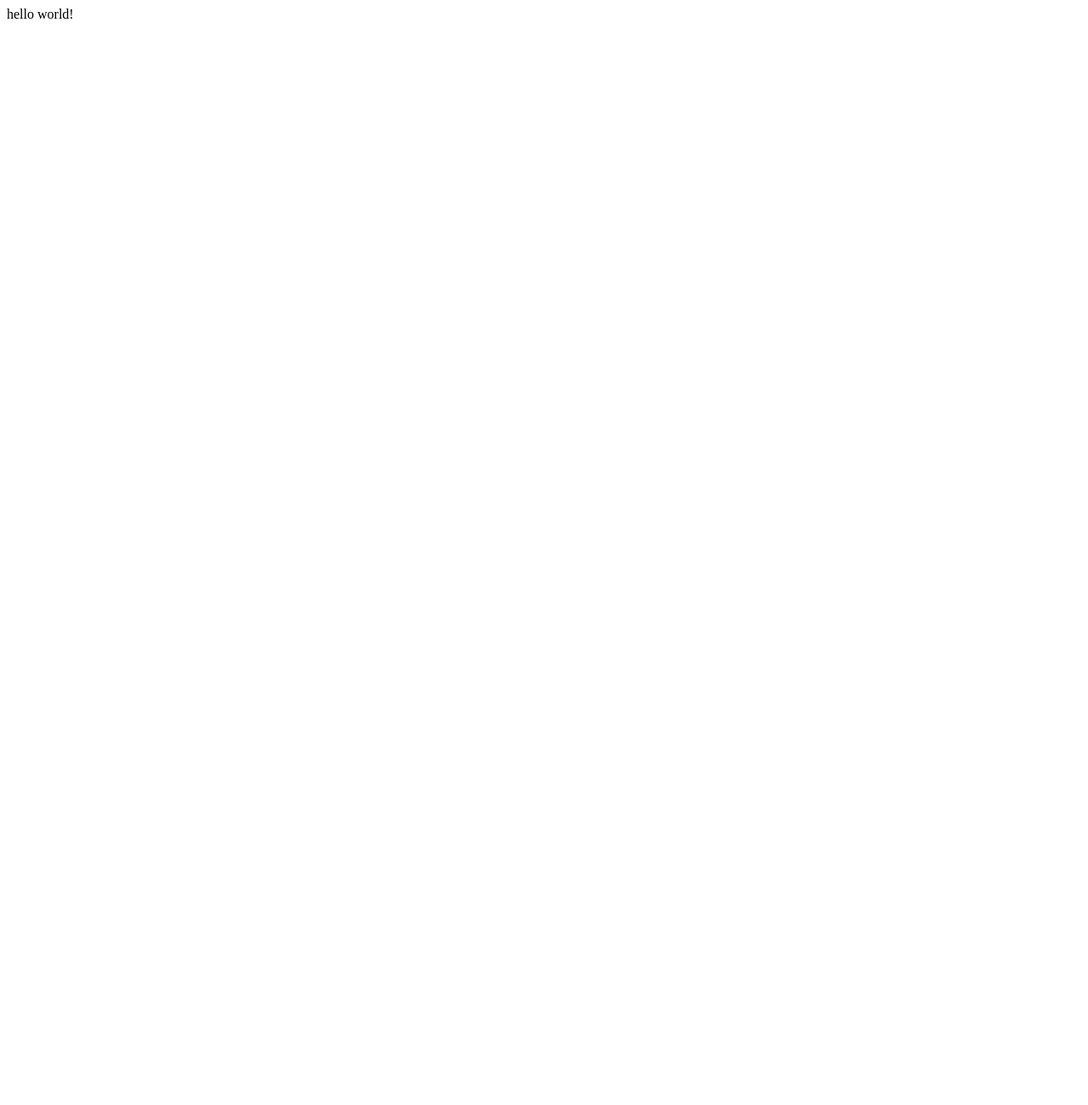
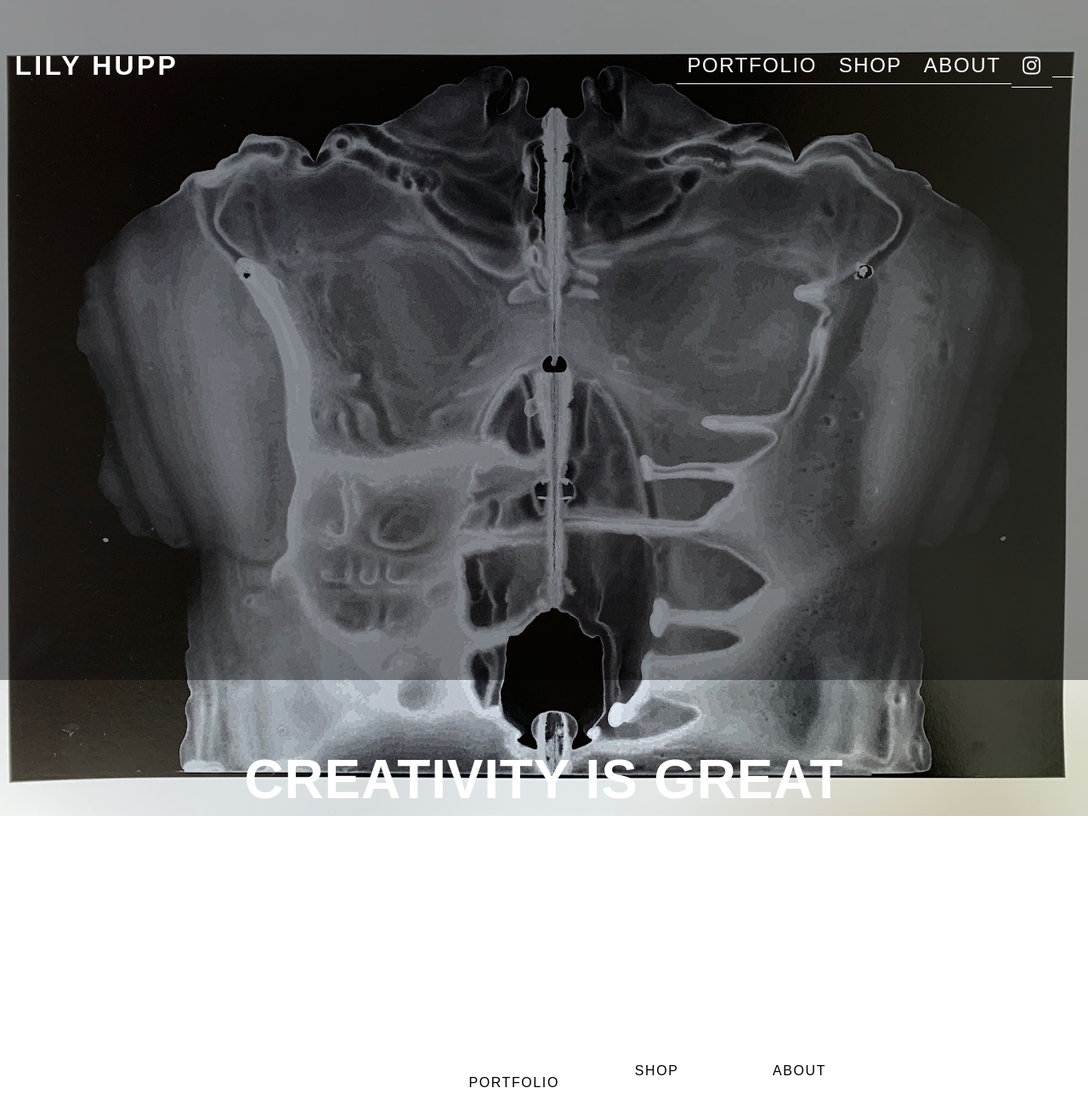
Before and after one commit to lahupp/bingo, a plain HTML site: page index.html in a window 1280 px wide. Shown: the top 1300 px of the page at 85% size. Before the commit the page ends 800 px from the top, so only its background shows below. Drawn offline with Linux system fonts and the light colour scheme.

Commit message:
fixing stuff 1

```diff
--- a/css/styles.css
+++ b/css/styles.css
@@ -0,0 +1,290 @@
+/*basic styles*/
+html{
+    font-size:100%;
+    line-height: 1.5rem;
+    box-sizing: border-box;
+    font-family: Arial, Helvetica, sans-serif;
+}
+
+body{
+    margin: 0 auto;
+    padding: 0;
+    min-height: 100%;
+}
+
+*,*::before,*::after{
+    box-sizing: inherit;
+}
+
+img, video{
+    width: 100%;
+    height: auto;
+    display: block;
+}
+
+/* begin header navbar styles */
+.nav-bar {
+    display: flex;
+    flex-wrap: wrap;
+    justify-content: center;
+    align-items: center;
+    line-height:1rem;
+    overflow: hidden;
+    background-attachment: white;
+}
+
+.logo, .nav-menu{
+    text-transform: uppercase;
+}
+.logo, .nav-item{
+    white-space: nowrap;
+}
+
+.nav-menu{
+    list-style: none;
+    display: flex;
+    flex-wrap: wrap;
+    justify-content: space-evenly;
+    align-items: center;
+    padding: 0;
+    margin: 0;
+}
+
+.nav-item{
+    flex: 1 0 33.3%;
+    text-align: center;
+}
+
+.social-nav-item{
+    flex: 1 1 10%;
+}
+
+.logo a, .nav-menu a{
+    display: block;
+    text-decoration: none;
+    letter-spacing: 0.2rem;
+    padding: 0.8rem;
+    color: #000;
+}
+
+.logo a{
+    font-weight:700;
+    font-size: 2rem;
+}
+
+.nav-menu a{
+    font-weight: 400;
+    letter-spacing: 0.1rem;
+    border-bottom: 1px solid #ffffff;
+    transition: all ease 0;
+}
+
+.nav-menu a:hover{
+    border-bottom: 1px solid black;
+}
+
+/* hero header navbar changes */
+
+.hero-nav{
+    background: none;
+    grid-column: 1/-1;
+    grid-row: 1/ -1;
+    background: none;
+    align-content: top;
+    z-index: 10;
+}
+
+.hero-nav .logo a,
+.hero-nav .nav-menu a {
+ color: white;
+}
+
+.hero-nav .nav-menu a:hover{
+border-bottom:1px solid #ffffff
+}
+
+.hero-nav .nav-menu a{
+    border-bottom: 1p solid rgba(0, 0, 0, 0);
+}
+
+/* Homepage here */
+
+.hero-box {
+    display: grid;
+    grid-template-columns: 1fr;
+    grid-template-rows: 1fr;
+    grid-gap: 0px;
+    align-content: center;
+    justify-content: center;
+    align-items: start;
+    height: 100%;
+  }
+
+  .hero-image-box {
+    height: 100vh;
+    max-width: 100%;
+    display: grid;
+    grid-column: 1 / -1;
+    grid-row: 1 / -1;
+  }
+
+  .hero-image-box::after {
+    content: "";
+    background-color: rgba(0, 0, 0, 0.4);
+    height: 100%;
+    width: 100%;
+    position: absolute;
+    top: 0;
+    left: 0;
+  }
+
+  .hero-img,
+  .hero-video {
+    width: 100%;
+    height: 100%;
+    object-fit: cover;
+  }
+
+/*.hero-video {
+   background-color: black;
+   background-image: url("img/2d.jpg");
+   background-repeat: no-repeat;
+   background-size: cover;
+   background-position: center;
+}*/
+
+.hero-text-box {
+    grid-row: 1 / -1;
+    grid-column: 1 / -1;
+    align-self: center;
+    padding: 1rem;
+    z-index: 10;
+    text-align: center;
+  }
+
+.hero-heading {
+    font-size: 1.5rem;
+    letter-spacing: 0.05rem;
+    font-weight: bold;
+    text-transform: uppercase;
+    color: white;
+}
+
+.hero-text {
+    font-size: 1rem;
+    margin-top: 0.5rem;
+    color:white
+}
+
+.hero-button{
+    display: inline-block;
+    padding: 0.75rem 2rem;
+    background: none;
+    color: white;
+    font-size: 1.2rem;
+    font-weight: bold;
+    border: 1px solid white;
+    border-radius: 5px;
+    margin-top: 2rem;
+}
+
+.hero-button:hover{
+    transform: scale(0.95);
+}
+
+.hero-button:active{
+    background: rgba(0, 0, 0, 0,3);
+}
+
+/* foter nav extra styles */
+.footer-logo {
+    white-space: nowrap;
+  }
+
+  .footer-social {
+    display: flex;
+    justify-content: center;
+    padding-top: 3rem;
+  }
+
+  .footer-social a {
+    color: black;
+    padding: 0 1rem;
+  }
+
+  .footer-copyright {
+    text-align: center;
+    padding-bottom: 6rem;
+  }
+
+
+/* add media queries for large screens */
+
+@media (min-width: 600px) {
+    .nav-bar{
+        line-height: 1.5rem;
+
+    }
+    .nav-menu{
+        padding: 0 1rem;
+    }
+    .nav-item{
+        flex: 1 1;
+    }
+    .hero-nav{
+        padding-bottom: 1rem;
+    }
+    .hero-heading{
+        font-size: 4rem;
+        line-height: 4rem;
+    }
+
+    .hero-text-box {
+        padding: 2rem;
+    }
+
+    .hero-text {
+        font-size: 2rem;
+        line-height: 2rem;
+    }
+    .footer-nav {
+        padding-top: 2rem;
+      }
+      .footer-logo {
+        flex-basis: 100%;
+      }
+}
+
+@media (min-width: 920px) {
+    body {
+        max-width: 1400px;
+    }
+
+    .hero-body {
+        max-width: unset;
+    }
+
+    .nav-bar{
+        justify-content: space-between;
+        padding: 1rem 0;
+        margin: 1rem auto 2rem auto;
+        line-height: 1rem;
+    }
+    .nav-menu{
+        width: auto;
+        justify-self: end;
+    }
+
+    .logo{
+        margin: 0 0 0 0.3rem;
+        justify-self: start;
+    }
+
+    .hero-nav{
+        width: 100%;
+    }
+
+    .footer-nav{
+        justify-content: space-evenly;
+    }
+}
--- a/index.html
+++ b/index.html
@@ -1 +1,51 @@
-hello world!
+<!DOCTYPE html>
+<html lang="en">
+<head>
+    <meta charset="UTF-8">
+    <meta name="viewport" content="width=device-width, initial-scale=1.0">
+    <link rel="stylesheet" href="css/styles.css">
+    <link rel="stylesheet" href="uss/glitchbox.min.css">
+    <link rel="stylesheet" href="css/all.min.css">
+    <title>Lily Hupp Homepage</title>
+</head>
+<body class="hero-body">
+    <header class= "hero-box">
+        <section class="hero-image-box">
+            <img src="img/2d-1.jpg" alt="image of inkblots." class="hero-img"
+        ></section>
+
+        <nav class="nav-bar hero-nav">
+        <h1 class="logo"><a href="index.html">Lily Hupp</a><h1>
+            <ul class="nav-menu">
+                <li class="nav-item"><a href="portfolio.html">Portfolio</a></li>
+                <li class="nav-item"><a href="shop.html">Shop</a></li>
+                <li class="nav-item"><a href="about.html">About</a></li>
+                <li class="nav-item social-nav-item"></li><a href="LINKTOLILYDOESARTACC" aria-label="link to insta"
+                    ><i class= "fab fa-instagram" aria-hidden="ture"></i><a></li>
+            </ul>
+        </nav>
+        <section class="hero-text-box">
+            <h1 class="hero-heading">Creativity is great</h1>
+            <p class="hero-text">Art is good</p>
+            <p><button class="hero-button">View Portfolio</button></p>
+        </section>
+    </header>
+    <footer>
+        <nav class="nav-bar footer-nav">
+            <ul class="nav-menu">
+                <li class="nav-item"><a href="portfolio.html">Portfolio</a></li>
+                <li class="nav-item"><a href="shop.html">shop</a></li>
+                <li class="nav-item"><a href="about.html">about</a></li>
+                <li class="nav-item logo footer-logo"><a href="index.html">Lily Hupp</a></li>
+            </ul>
+       </nav>
+            <section class="footer-social">
+                <a href="LINKTOLILYDOESARTACC" aria-label="link to insta"
+                ><i class= "fab fa-instagram" aria-hidden="ture"></i
+                    ><a>
+            </section>
+       </li>
+       <p class="footer-copyright">Copyright &copy; 2020</p>
+        </footer>
+    </body>
+</html>
```
